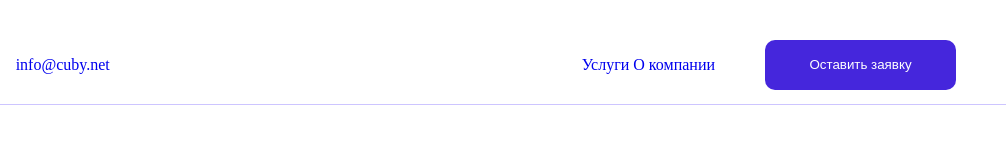
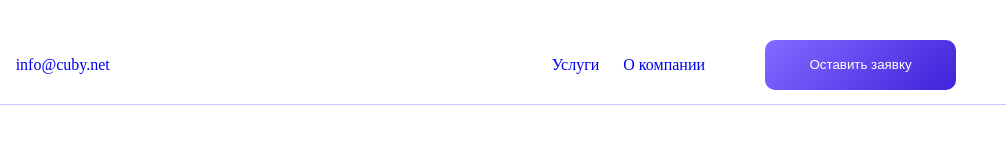
Before and after one commit to Zagudini/project1, a plain HTML site: page index.html in a window 1280 px wide. Shown: the full height of the page, 274-1280 px from the left. Drawn offline with Linux system fonts and the light colour scheme.

Commit message:
мучаю header 2

```diff
--- a/styles.css
+++ b/styles.css
@@ -31,16 +31,18 @@
     padding: 10px 10px;
     margin-left: auto;
 }
-
 .header_icons {
     margin: auto;
 }
 .header_links{
     padding-right: 50px;
 }
+.header_link{
+  padding: 10px;
+}
 .cuby_button {
     color: white;
-    background-color: #4526dc;
+    background: linear-gradient(316.82deg, #4526DC 6.37%, #8066FF 93.57%);
     width: 191px;
     height: 50px;
     padding: 15px 30px 15px 30px;
```
